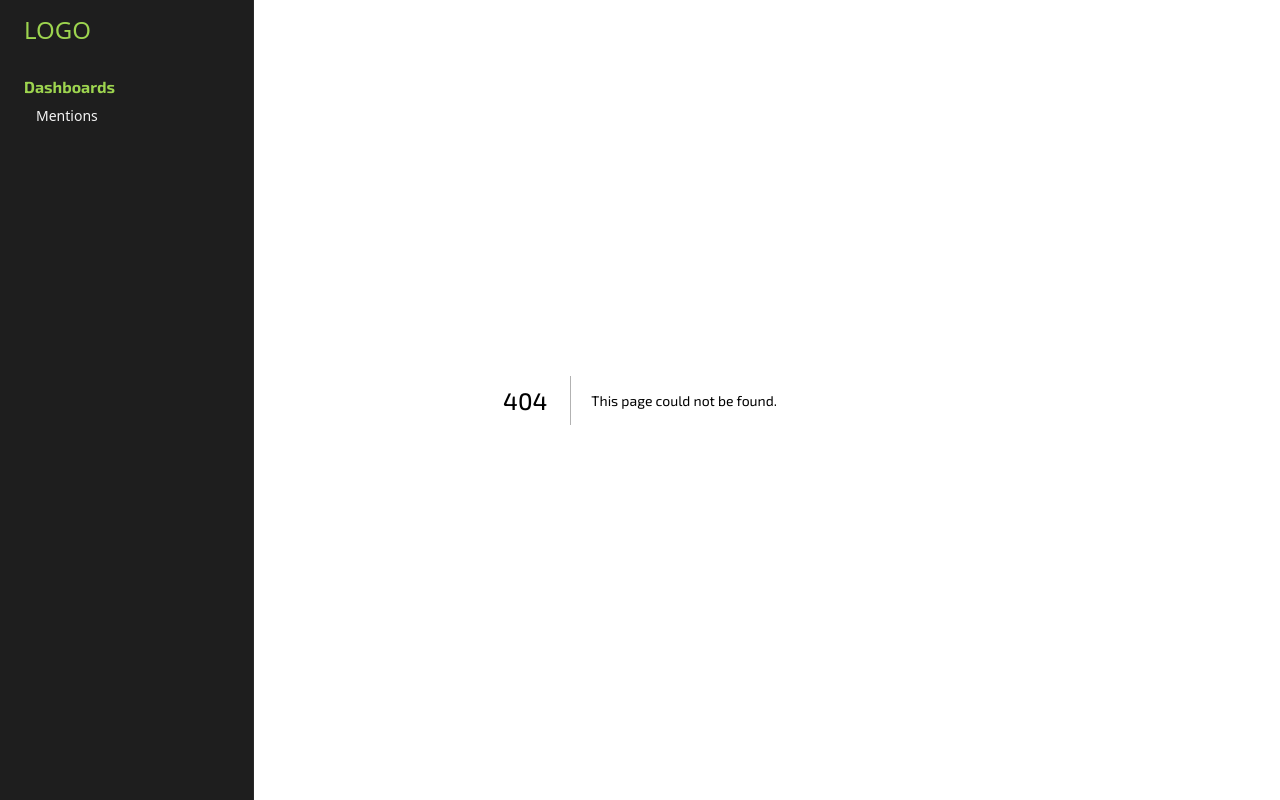
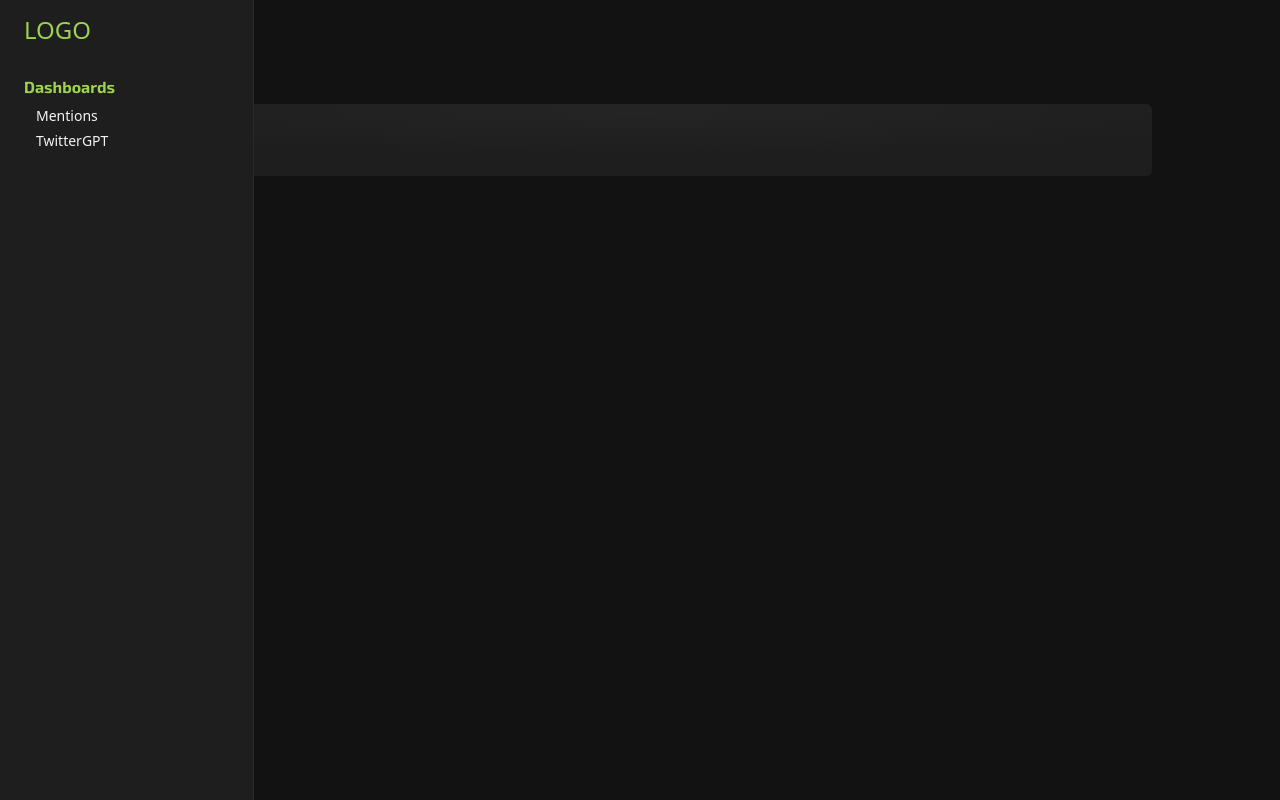
Before and after one commit to gtsui/sentiment-analysis-demo, a Next.js app: page /twitterGPT in a window 1280 px wide. Before the commit this address had no page. Built offline with nearby package versions, Linux system fonts and the light colour scheme.

Commit message:
add new dashboard section

```diff
--- /dev/null
+++ b/app/twitterGPT/page.tsx
@@ -0,0 +1,13 @@
+import ClientOnly from "@/src/components/common/client-only/ClientOnly";
+import TwitterGPT from "@/src/site-pages/twitter-gpt/TwitterGPT";
+
+export default function Page() {
+  return (
+    <>
+      <ClientOnly>
+        <p className="text-contrast-high">Testing</p>
+        <TwitterGPT />
+      </ClientOnly>
+    </>
+  );
+}
--- a/src/components/app/navbar/SideNav.tsx
+++ b/src/components/app/navbar/SideNav.tsx
@@ -44,6 +44,13 @@ const SideNav = () => {
               >
                 <div className="ml-2">Mentions</div>
               </Link>
+              <Link
+                className="rounded-md p-1 hover:bg-primary-500 hover:text-neutral-900"
+                onClick={() => toggleSideNav()}
+                href="/twitterGPT"
+              >
+                <div className="ml-2">TwitterGPT</div>
+              </Link>
             </div>
           </div>
         </div>
--- /dev/null
+++ b/src/site-pages/twitter-gpt/TwitterGPT.tsx
@@ -0,0 +1,13 @@
+import { CardDark0 } from "@/src/components/common/card/Cards";
+
+const TwitterGPT = () => {
+  return (
+    <div className="flex flex-col items-center">
+      <CardDark0 className="flex flex-col w-[95vw] max-w-screen-lg gap-2 p-6 mt-20">
+        <p className="text-contrast-high">Coming Soon.</p>
+      </CardDark0>
+    </div>
+  );
+};
+
+export default TwitterGPT;
```
